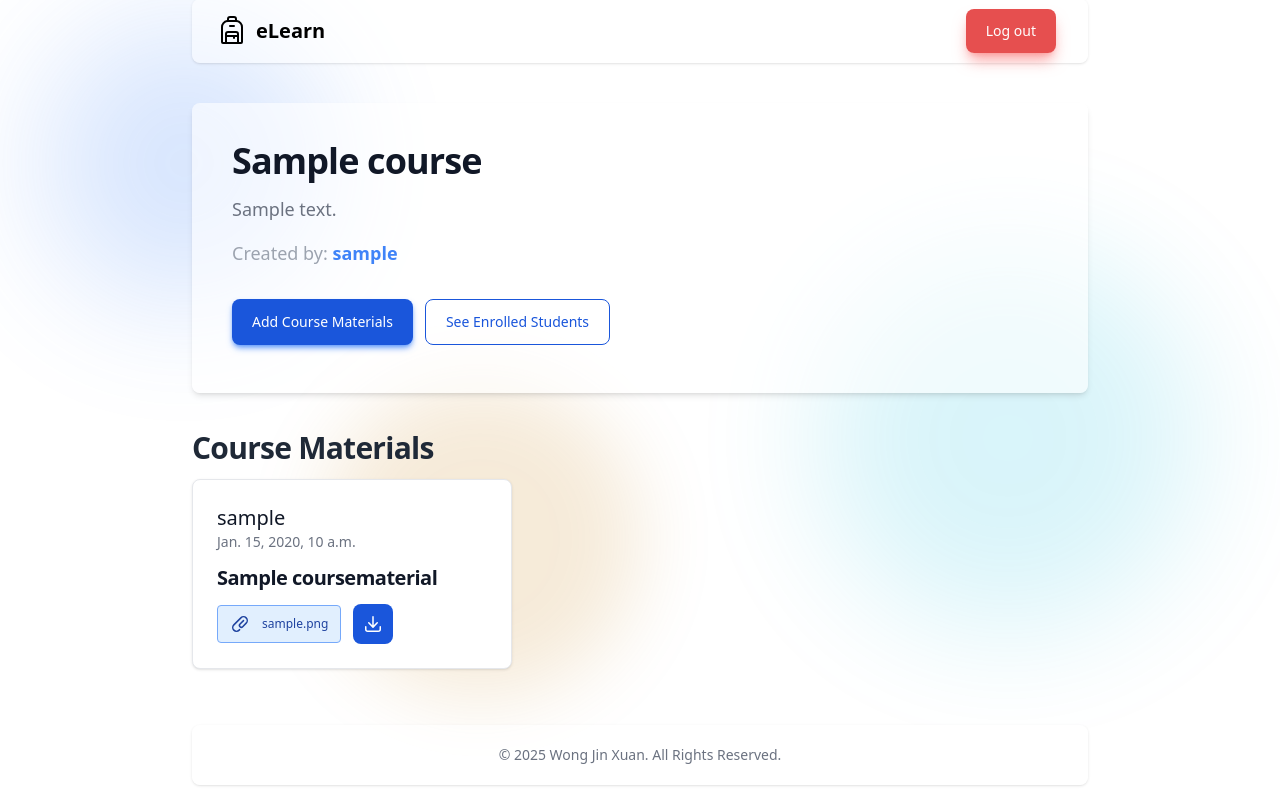
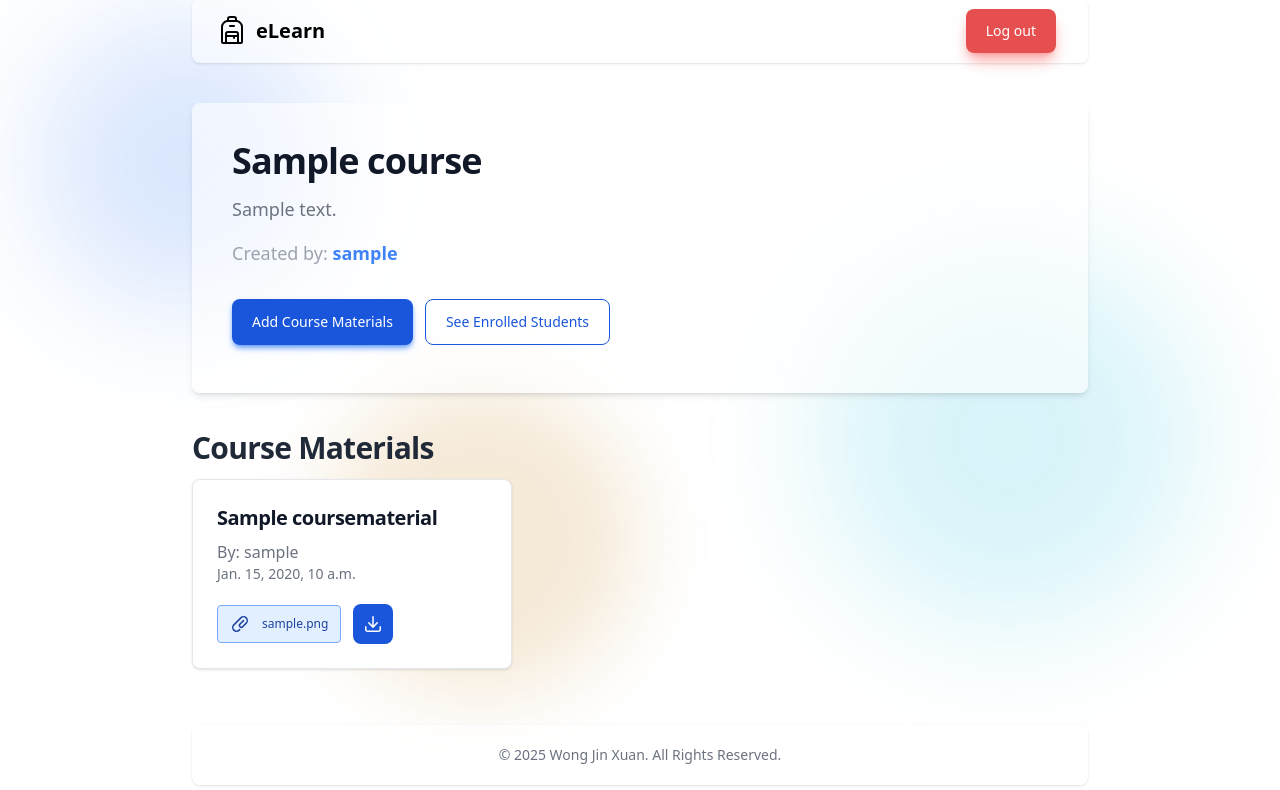
Before and after one commit to Jx1126/awd-final, a Django app: page /user/course/1/view/ in a window 1280 px wide. Shown: the part 21-811 px from the top of the page. Run offline with Django 5.2, Linux system fonts and the light colour scheme; a user stored in the database is signed in; tables that the repository leaves empty hold one stand-in row (values such as "Sample post"); style sheets or scripts are compiled from the project's sources; parts of the project's set-up code (start-up, migrations or seed data) failed here and were passed over; some libraries are stand-ins or nearby versions.

Commit message:
feat(course): implement download function for course materials

```diff
--- a/elearning/courses/templates/courses/course_page.html
+++ b/elearning/courses/templates/courses/course_page.html
@@ -93,9 +93,9 @@
   <div class="flex flex-row flex-wrap gap-4 mb-14">
     {% for material in course_materials %}
       <div class="max-w-xs w-full p-6 bg-white border border-gray-200 rounded-lg shadow-sm">
-        <h5 class="text-xl font-medium text-gray-900">{{ material.uploaded_by.user.username }}</h5>
-        <p class="text-sm text-gray-500">{{ material.upload_time }}</p>
-        <h5 class="my-3 text-xl font-bold tracking-tight text-gray-900">{{ material.title }}</h5>
+        <h5 class="text-xl mb-2 font-bold tracking-tight text-gray-900">{{ material.title }}</h5>
+        <h5 class="text-md font-medium text-gray-500">By: {{ material.uploaded_by.user.username }}</h5>
+        <p class="text-sm mb-5 text-gray-500">{{ material.upload_time }}</p>
 
         <div class="flex flex-row items-center gap-3">
           <a href="{{ material.file.url }}" target="_blank" rel="noopener noreferrer">
@@ -106,9 +106,9 @@
               </div>
             </div>
           </a>
-          <a href="#" class="inline-flex items-center justify-center h-full p-2.5 text-xs font-medium text-center text-white bg-blue-700 transition ease-in-out rounded-lg hover:bg-blue-800 focus:ring-4 focus:outline-none focus:ring-blue-300">
-            <svg xmlns="http://www.w3.org/2000/svg" viewBox="0 0 20 20" fill="currentColor" class="size-5"><path d="M10.75 2.75a.75.75 0 0 0-1.5 0v8.614L6.295 8.235a.75.75 0 1 0-1.09 1.03l4.25 4.5a.75.75 0 0 0 1.09 0l4.25-4.5a.75.75 0 0 0-1.09-1.03l-2.955 3.129V2.75Z" /><path d="M3.5 12.75a.75.75 0 0 0-1.5 0v2.5A2.75 2.75 0 0 0 4.75 18h10.5A2.75 2.75 0 0 0 18 15.25v-2.5a.75.75 0 0 0-1.5 0v2.5c0 .69-.56 1.25-1.25 1.25H4.75c-.69 0-1.25-.56-1.25-1.25v-2.5Z" /></svg>
-          </a>
+            <a href="{{ material.file.url }}" download class="inline-flex items-center justify-center h-full p-2.5 text-xs font-medium text-center text-white bg-blue-700 transition ease-in-out rounded-lg hover:bg-blue-800 focus:ring-4 focus:outline-none focus:ring-blue-300">
+              <svg xmlns="http://www.w3.org/2000/svg" viewBox="0 0 20 20" fill="currentColor" class="size-5"><path d="M10.75 2.75a.75.75 0 0 0-1.5 0v8.614L6.295 8.235a.75.75 0 1 0-1.09 1.03l4.25 4.5a.75.75 0 0 0 1.09 0l4.25-4.5a.75.75 0 0 0-1.09-1.03l-2.955 3.129V2.75Z" /><path d="M3.5 12.75a.75.75 0 0 0-1.5 0v2.5A2.75 2.75 0 0 0 4.75 18h10.5A2.75 2.75 0 0 0 18 15.25v-2.5a.75.75 0 0 0-1.5 0v2.5c0 .69-.56 1.25-1.25 1.25H4.75c-.69 0-1.25-.56-1.25-1.25v-2.5Z" /></svg>
+            </a>
         </div>
       </div>
     {% endfor %}
```
